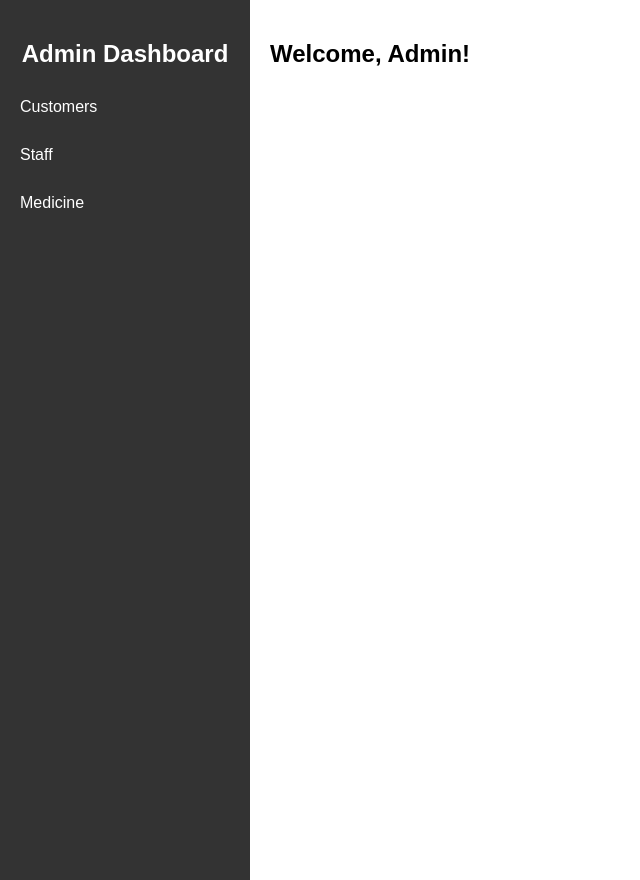
After one commit to hazbin22/MCA-2024-Project, a PHP site: page /admin.php in a window 1280 px wide. The commit adds this page. Shown: the whole page, without its empty margins (0-640 px from the left). Run offline with PHP 8.4, Linux system fonts and the light colour scheme.

Commit message:
Add files via upload
changes

```diff
--- /dev/null
+++ b/admin.php
@@ -0,0 +1,80 @@
+
+
+<!DOCTYPE html>
+<html lang="en">
+
+<head>
+    <meta charset="UTF-8">
+    <meta name="viewport" content="width=device-width, initial-scale=1.0">
+    <title>Admin Dashboard</title>
+    <!-- Add your CSS styles here -->
+    <style>
+        body {
+            margin: 0;
+            font-family: Arial, sans-serif;
+        }
+
+        .sidebar {
+            height: 100vh;
+            width: 250px;
+            position: fixed;
+            top: 0;
+            left: 0;
+            background-color: #333;
+            padding-top: 20px;
+        }
+
+        .sidebar h2 {
+            color: white;
+            text-align: center;
+        }
+
+        ul {
+            list-style-type: none;
+            padding: 0;
+        }
+
+        ul li {
+            margin-bottom: 10px;
+        }
+
+        ul li a {
+            color: white;
+            text-decoration: none;
+            padding: 10px 20px;
+            display: block;
+        }
+
+        ul li a:hover {
+            background-color: #555;
+        }
+
+        .content {
+            margin-left: 250px;
+            padding: 20px;
+        }
+
+    </style>
+</head>
+
+<body>
+    <div class="container">
+        <div class="sidebar">
+        <h2>Admin Dashboard</h2>
+        <ul>
+            <li><a href="customer_view.php">Customers</a></li>
+            <li><a href="#staff">Staff</a></li>
+            <li><a href="#medicine">Medicine</a></li>
+        </ul>
+        </div>
+
+        <div class="content">
+            <h2>Welcome, Admin!</h2>
+            <!-- Content for each section (Customers, Staff, Medicine) goes here -->
+        </div>
+        <a href="logout.php" class="logout">Logout</a>
+        </table>
+    </div>
+</body>
+
+</html>
```
Also changed, not shown: customer_view.php (added, +90 -0 lines), delete_customer.php (added, +22 -0 lines), login.php (+52 -1 lines), register.php (+29 -53 lines).
